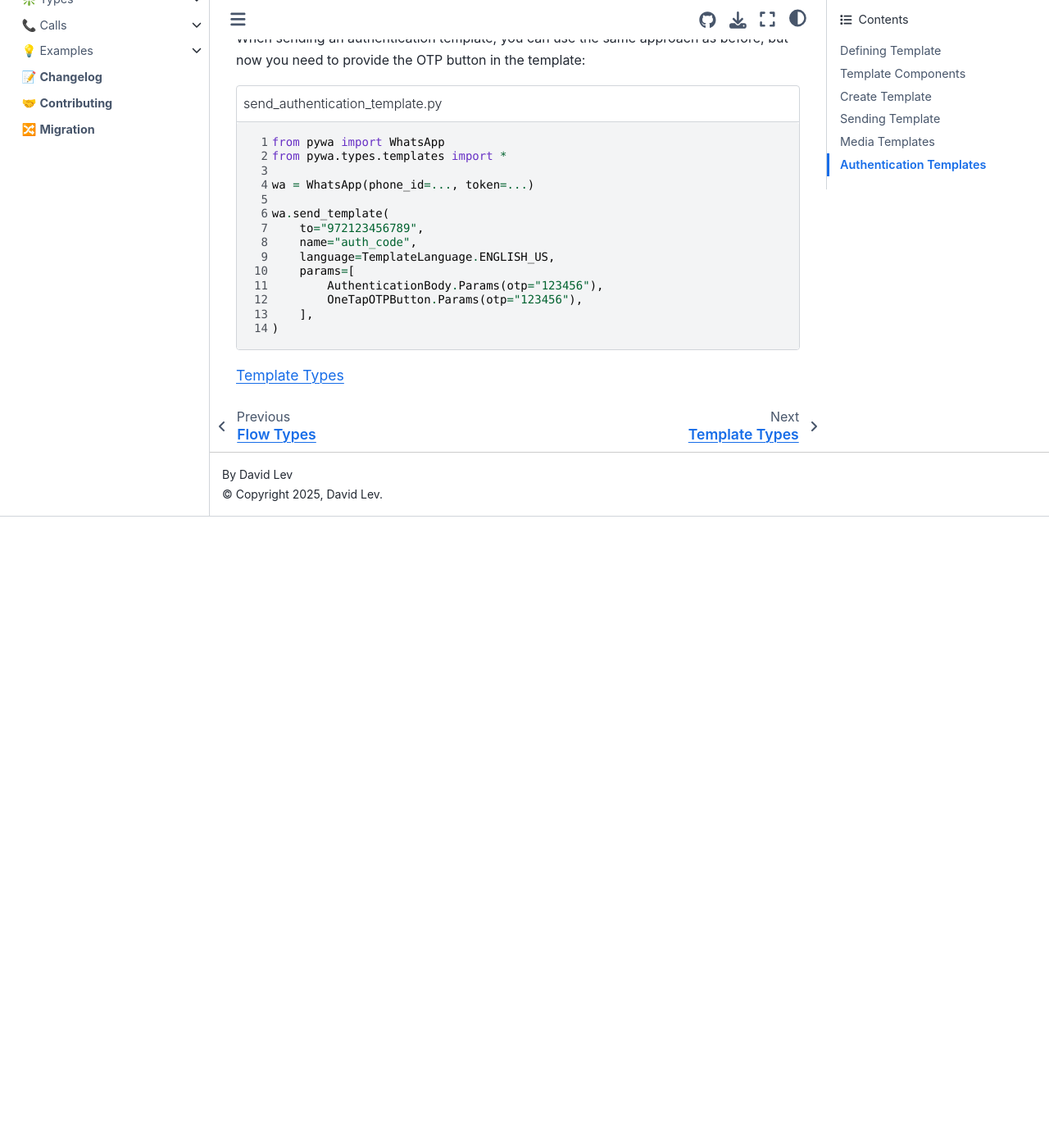
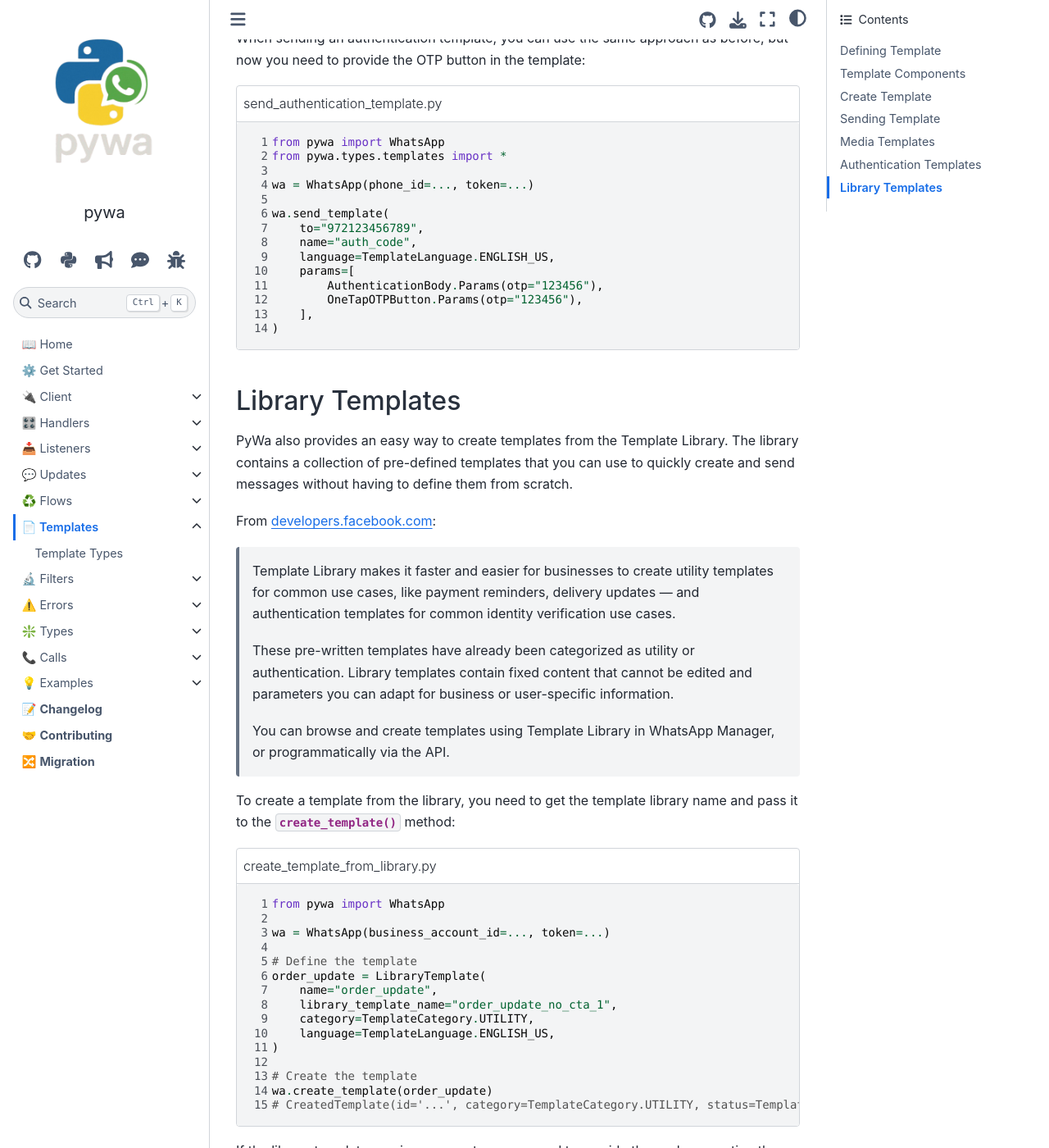
Before and after one commit to david-lev/pywa, a Sphinx documentation site: the page built from docs/source/content/templates/overview.rst, in a window 1280 px wide and 1400 px high, scrolled down 10151 px. Shown: the whole window at 82% size. Built offline with Sphinx 7.4.7 and the Sphinx Book theme 1.1.4, drawn with Linux system fonts in a browser that asks for light colours; the version number is read from the project's files by our own code; before the commit the page ends 10781 px from its top, so only the background shows below that; some of the changed text lies outside the part shown.

Commit message:
[templates] adding template library docs

```diff
--- a/docs/source/content/templates/overview.rst
+++ b/docs/source/content/templates/overview.rst
@@ -488,5 +488,74 @@ When sending an authentication template, you can use the same approach as before
         ],
     )
 
+
+Library Templates
+-------------------
+
+PyWa also provides an easy way to create templates from the Template Library. The library contains a collection of pre-defined templates that you can use to quickly create and send messages without having to define them from scratch.
+
+From `developers.facebook.com <https://developers.facebook.com/docs/whatsapp/cloud-api/guides/send-message-templates/template-library>`_:
+
+    Template Library makes it faster and easier for businesses to create utility templates for common use cases, like payment reminders, delivery updates — and authentication templates for common identity verification use cases.
+
+    These pre-written templates have already been categorized as utility or authentication. Library templates contain fixed content that cannot be edited and parameters you can adapt for business or user-specific information.
+
+    You can browse and create templates using Template Library in WhatsApp Manager, or programmatically via the API.
+
+To create a template from the library, you need to get the template library name and pass it to the :meth:`~pywa.client.WhatsApp.create_template` method:
+
+.. code-block:: python
+    :caption: create_template_from_library.py
+    :linenos:
+
+    from pywa import WhatsApp
+
+    wa = WhatsApp(business_account_id=..., token=...)
+
+    # Define the template
+    order_update = LibraryTemplate(
+        name="order_update",
+        library_template_name="order_update_no_cta_1",
+        category=TemplateCategory.UTILITY,
+        language=TemplateLanguage.ENGLISH_US,
+    )
+
+    # Create the template
+    wa.create_template(order_update)
+    # CreatedTemplate(id='...', category=TemplateCategory.UTILITY, status=TemplateStatus.PENDING)
+
+
+If the library template requires parameters, you need to provide them when creating the template. The parameters should match the ones defined in the library template:
+
+.. code-block:: python
+    :caption: create_template_from_library_with_params.py
+    :linenos:
+
+    from pywa import WhatsApp
+    from pywa.types.templates import *
+
+    wa = WhatsApp(business_account_id=..., token=...)
+
+    # Define the template with parameters
+    order_update = LibraryTemplate(
+        name="order_update",
+        library_template_name="order_update_1",
+        category=TemplateCategory.UTILITY,
+        language=TemplateLanguage.ENGLISH_US,
+        library_template_button_inputs=[
+            LibraryTemplateButtonInputs(
+                type=ComponentType.URL,
+                url={
+                    "base_url": "https://www.mywebsite.com/order/{{1}}",
+                    "url_suffix_example": "https://www.mywebsite.com/order/12345",
+                },
+            )
+        ]
+    )
+
+    # Create the template
+    wa.create_template(order_update)
+    # CreatedTemplate(id='...', category=TemplateCategory.UTILITY, status=TemplateStatus.PENDING)
+
 .. toctree::
     types
```
